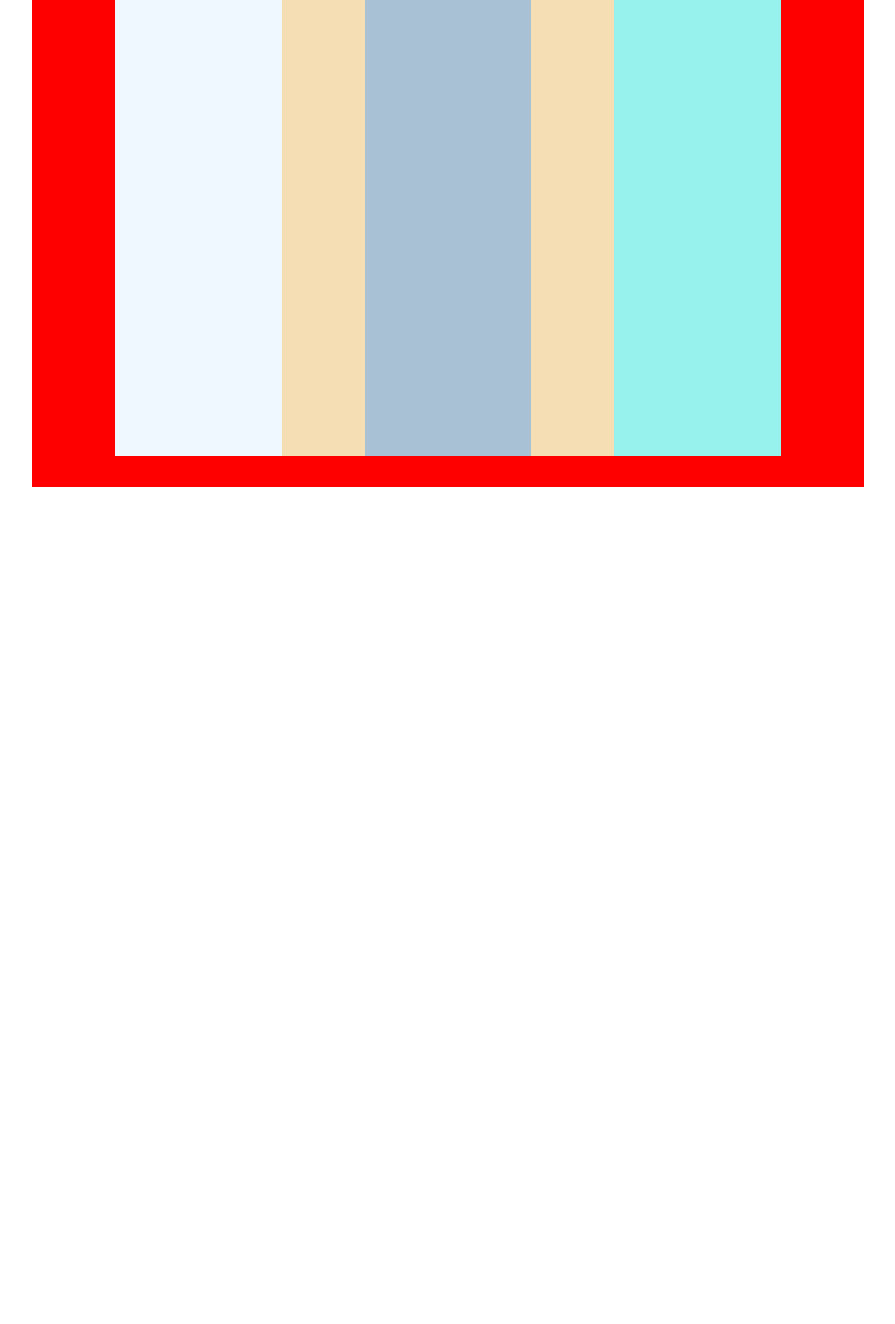
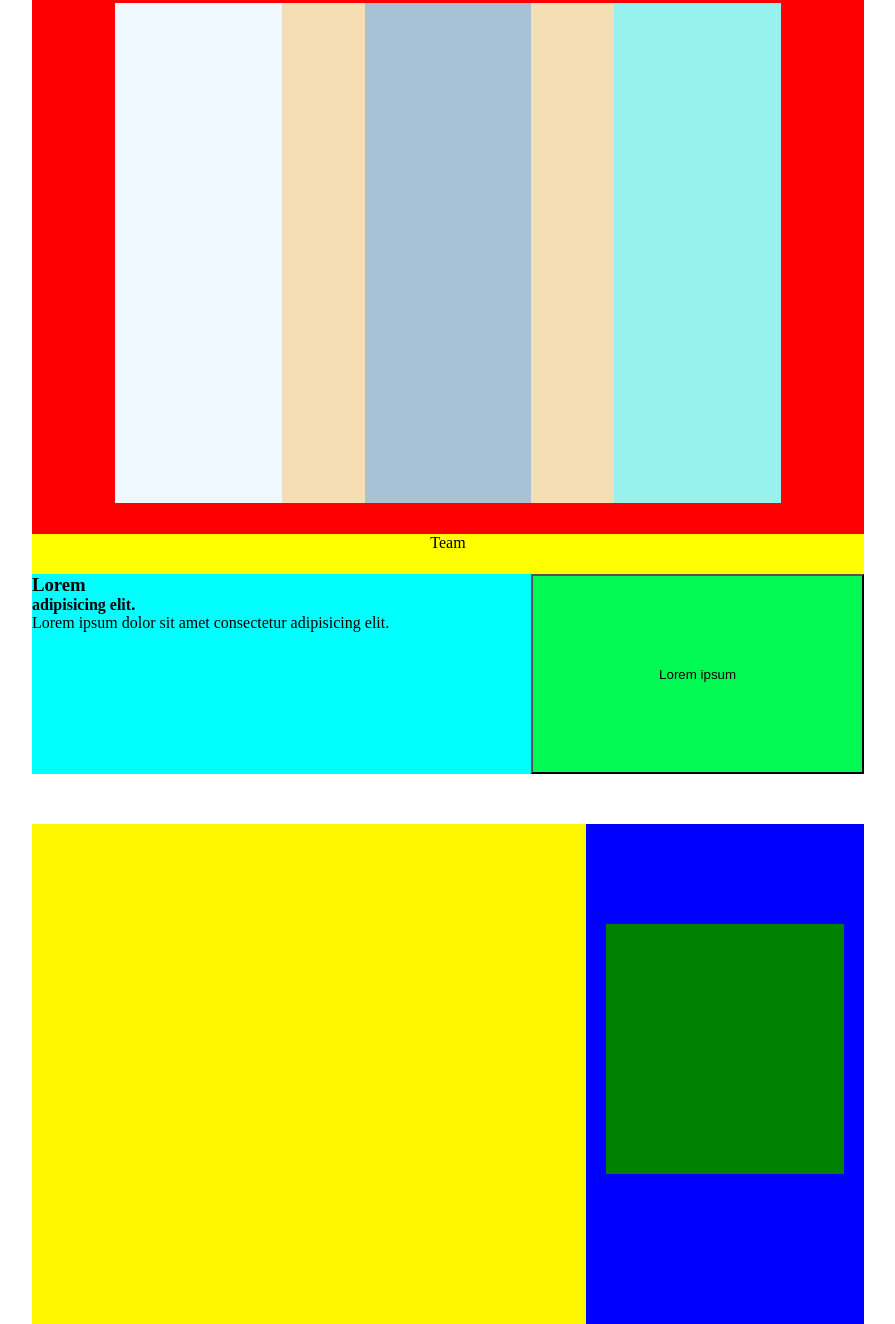
Before and after one commit to NickyRufolo/htmlcss-dropbox, a plain HTML site: page index.html in a window 1280 px wide. Shown: the part 1079-2403 px from the top of the page, without its empty margins (192-1087 px from the left). Before the commit the page ends 1566 px from the top, so only its background shows below. Drawn offline with Linux system fonts and the light colour scheme.

Commit message:
half-boxes

```diff
--- a/assets/css/style.css
+++ b/assets/css/style.css
@@ -100,7 +100,7 @@ margin: 0 auto;
 height: 500px;
 background-color: wheat;
 display: flex;
-justify-content:space-between
+justify-content:space-between;
 ;}
 
 .column1 {
@@ -119,3 +119,58 @@ background-color: aliceblue;
     flex-basis: 25%;
     background-color: rgb(151, 241, 236);
     }
+
+.mini-container {
+    width: 65%;
+    margin: 0 auto;
+    background-color: rgb(243, 165, 18);
+    display: flex;
+    justify-content: space-between
+    ;}
+
+.team {
+    background-color: yellow;
+    width: 65%;
+    height: 40px;
+    text-align: center;
+    margin: 0 auto;
+}
+
+.text-left {
+    background-color: aqua;
+    flex-basis: 60%;
+    height: 200px;
+}
+
+.contact {
+    background-color: rgb(0, 250, 83);
+    flex-basis: 40%;
+}
+.main-1 {
+    width: 65%;
+    margin: auto;
+    margin-top: 50px;
+    background-color: aqua;
+    }
+
+    .container2 {
+    background-color: blue;
+    margin: auto;
+    width: 100%;
+    height: 500px;
+    display: flex;
+    }
+
+    .box-text2 {
+    width: 30%;
+    background-color: green;
+    height: 250px;
+    margin-top: 100px;
+    margin-left: 20px;
+    margin-right: 20px;
+    }
+    .box-pic2 {
+        width: 70%;
+        background-color: rgb(255, 247, 0);
+        height: 500px;
+    }
--- a/index.html
+++ b/index.html
@@ -55,5 +55,32 @@
 </section>
 
 
+<!-- mini container -->
+<div class="team">Team</div>
+<section class="mini-container">
+  <div class="text-left">
+        <h3>Lorem</h3>
+        <p><strong>adipisicing elit.</strong></p>
+        <p>Lorem ipsum dolor sit amet consectetur adipisicing elit.</p>
+  </div>
+    <button class="contact">Lorem ipsum</button>
+</section>
+
+<!-- img + text 2 -->
+
+
+<main class="main-1">
+    <section class="container2">
+        <div class="box-pic2"></div>
+        <div class="box-text2"></div>
+    </section>
+</main>
+
+
+
+
+
+
+
 </body>
 </html>
```
